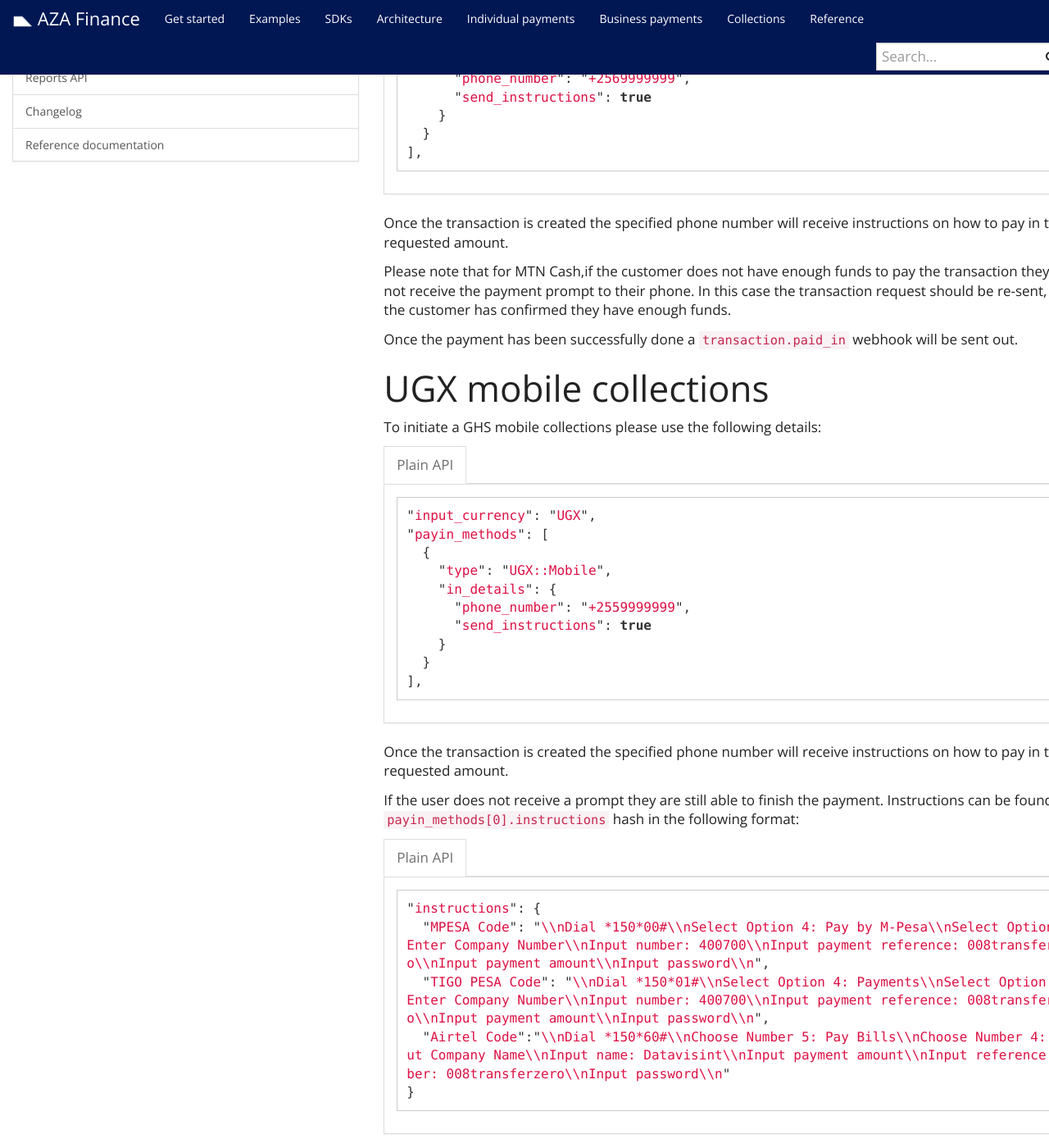
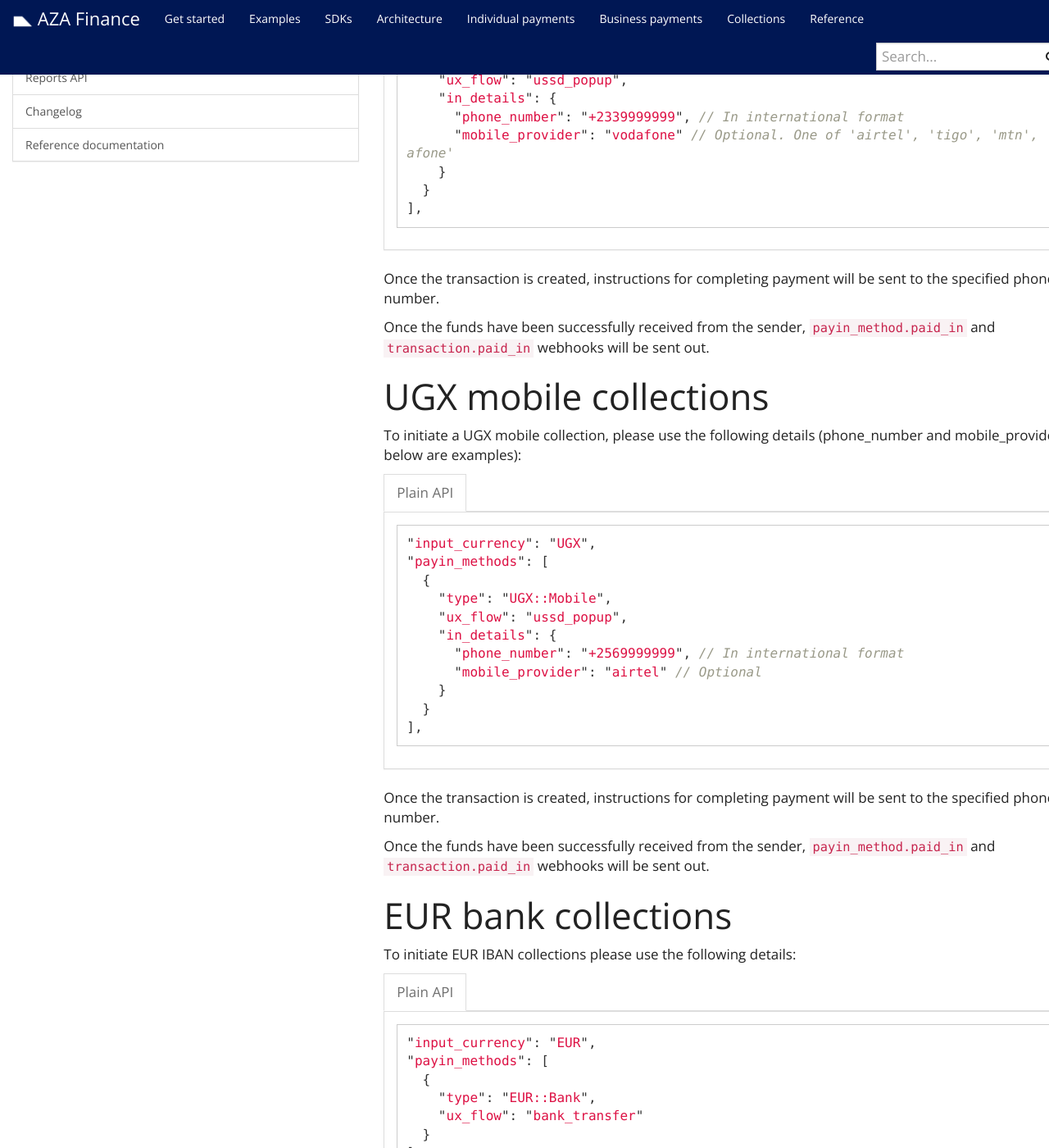
Before and after one commit to transferzero/api-documentation, a Jekyll site: the page built from _docs/collection-details.md, in a window 1280 px wide and 1400 px high, scrolled down 500 px. Shown: the whole window at 82% size. Built offline with Jekyll 4.4.1, drawn with Linux system fonts in a browser that asks for light colours; nearby versions of some CDN libraries; comment, search, counter and statistics services are not loaded; some of the changed text lies outside the part shown.

Commit message:
Update collection details specification
Updates the collections details in-line with forthcoming changes to our
API.

````diff
--- a/_docs/collection-details.md
+++ b/_docs/collection-details.md
@@ -6,11 +6,11 @@ permalink: /docs/collection-details/
 * Table of contents
 {:toc}
 
-This document lists the required details that needs to be sent for each of our collection corridor
+This document lists the required details that need to be sent for each of our collection corridors.
 
 # GHS mobile collections
 
-To initiate a GHS mobile collections please use the following details:
+To initiate a GHS mobile collection, please use the following details (phone_number and mobile_provider used below are examples):
 
 {% capture data-raw %}
 ```javascript
@@ -18,9 +18,10 @@ To initiate a GHS mobile collections please use the following details:
 "payin_methods": [
   {
     "type": "GHS::Mobile",
+    "ux_flow": "ussd_popup",
     "in_details": {
-      "phone_number": "+2569999999",
-      "send_instructions": true
+      "phone_number": "+2339999999", // In international format
+      "mobile_provider": "vodafone" // Optional. One of 'airtel', 'tigo', 'mtn', 'vodafone'
     }
   }
 ],
@@ -29,15 +30,13 @@ To initiate a GHS mobile collections please use the following details:
 
 {% include language-tabbar.html prefix="collection-ghs" raw=data-raw %}
 
-Once the transaction is created the specified phone number will receive instructions on how to pay in the requested amount.
+Once the transaction is created, instructions for completing payment will be sent to the specified phone number.
 
-Please note that for MTN Cash,if the customer does not have enough funds to pay the transaction they might not receive the payment prompt to their phone. In this case the transaction request should be re-sent, once the customer has confirmed they have enough funds.
-
-Once the payment has been successfully done a `transaction.paid_in` webhook will be sent out.
+Once the funds have been successfully received from the sender, `payin_method.paid_in` and `transaction.paid_in` webhooks will be sent out.
 
 # UGX mobile collections
 
-To initiate a GHS mobile collections please use the following details:
+To initiate a UGX mobile collection, please use the following details (phone_number and mobile_provider used below are examples):
 
 {% capture data-raw %}
 ```javascript
@@ -45,9 +44,10 @@ To initiate a GHS mobile collections please use the following details:
 "payin_methods": [
   {
     "type": "UGX::Mobile",
+    "ux_flow": "ussd_popup",
     "in_details": {
-      "phone_number": "+2559999999",
-      "send_instructions": true
+      "phone_number": "+2569999999", // In international format
+      "mobile_provider": "airtel" // Optional
     }
   }
 ],
@@ -56,25 +56,11 @@ To initiate a GHS mobile collections please use the following details:
 
 {% include language-tabbar.html prefix="collection-beyonic" raw=data-raw %}
 
-Once the transaction is created the specified phone number will receive instructions on how to pay in the requested amount.
+Once the transaction is created, instructions for completing payment will be sent to the specified phone number.
 
-If the user does not receive a prompt they are still able to finish the payment. Instructions can be found in the `payin_methods[0].instructions` hash in the following format:
+Once the funds have been successfully received from the sender, `payin_method.paid_in` and `transaction.paid_in` webhooks will be sent out.
 
-{% capture data-raw %}
-```javascript
-"instructions": {
-  "MPESA Code": "\\nDial *150*00#\\nSelect Option 4: Pay by M-Pesa\\nSelect Option 4: Enter Company Number\\nInput number: 400700\\nInput payment reference: 008transferzero\\nInput payment amount\\nInput password\\n",
-  "TIGO PESA Code": "\\nDial *150*01#\\nSelect Option 4: Payments\\nSelect Option 3: Enter Company Number\\nInput number: 400700\\nInput payment reference: 008transferzero\\nInput payment amount\\nInput password\\n",
-  "Airtel Code":"\\nDial *150*60#\\nChoose Number 5: Pay Bills\\nChoose Number 4: Input Company Name\\nInput name: Datavisint\\nInput payment amount\\nInput reference number: 008transferzero\\nInput password\\n"
-}
-```
-{% endcapture %}
-
-{% include language-tabbar.html prefix="collection-beyonic-out" raw=data-raw %}
-
-Once the payment has been successfully done a `transaction.paid_in` webhook will be sent out.
-
-# EUR IBAN collections
+# EUR bank collections
 
 To initiate EUR IBAN collections please use the following details:
 
@@ -83,7 +69,8 @@ To initiate EUR IBAN collections please use the following details:
 "input_currency": "EUR",
 "payin_methods": [
   {
-    "type": "EUR::Bank"
+    "type": "EUR::Bank",
+    "ux_flow": "bank_transfer"
   }
 ],
 ```
@@ -91,7 +78,7 @@ To initiate EUR IBAN collections please use the following details:
 
 {% include language-tabbar.html prefix="collection-iban" raw=data-raw %}
 
-The user will then need to follow the instructions as shown in the response's `out_details` hash:
+Payment should be made by the sender using the bank details returned in the response's `out_details` hash:
 
 {% capture data-raw %}
 ```javascript
@@ -109,25 +96,26 @@ The user will then need to follow the instructions as shown in the response's `o
 
 {% include language-tabbar.html prefix="collection-iban-out" raw=data-raw %}
 
-The user will then need to send the appropriate funds to the IBAN shown above, with the reference number used as "payment details" (the reference will be different for each collection request, the one above is just an example).
+Funds should be sent to the IBAN shown above, with the reference number used as "payment details" (the reference will be different for each collection request, the one above is just an example).
 
 Settlement times are dependent on what payment network the sender's bank supports:
-* If they support the Instant Payment network funds arrive within 2 hours (but usually within 5 minutes)
+* If they support the Instant Payment network, then funds arrive within 2 hours (but usually within 5 minutes)
 * If they support the SEPA network, then funds arrive within 1-2 business days
 * If they only support the Swift network, then funds arrive within 2-5 business days
 
-Once the payment has been received a `transaction.paid_in` webhook will be sent out.
+Once the funds have been successfully received from the sender, `payin_method.paid_in` and `transaction.paid_in` webhooks will be sent out.
 
-# GBP Faster Payments bank collections
+# GBP bank collections
 
 To initiate GBP Faster Payments collections please use the following details:
 
 {% capture data-raw %}
 ```javascript
-"input_currency": "GBP", // or EUR
+"input_currency": "GBP",
 "payin_methods": [
   {
-    "type": "GBP::Bank" // or EUR::Bank
+    "type": "GBP::Bank",
+    "ux_flow": "bank_transfer"
   }
 ],
 ```
@@ -135,7 +123,7 @@ To initiate GBP Faster Payments collections please use the following details:
 
 {% include language-tabbar.html prefix="collection-fp" raw=data-raw %}
 
-The user will then need to follow the instructions as shown in the response's `out_details` hash:
+Payment should be made by the sender using the bank details returned in the response's `out_details` hash:
 
 {% capture data-raw %}
 ```javascript
@@ -155,4 +143,8 @@ The user will then need to follow the instructions as shown in the response's `o
 
 {% include language-tabbar.html prefix="collection-fp-out" raw=data-raw %}
 
-The user will then need to send the appropriate funds to the account details shown above, with the reference number used as "payment details" (the reference will be different for each collection request, the one above is just an example). If the payment was sent as a Faster Payments transfer then the collection should arrive within 2 hours (but usually instantly) If Faster Payments transfer is not used, or the funds are sent from outside the UK then however this will be a Swift payment, which can take up to 5 business days to arrive. Once the payment has been received a `transaction.paid_in` webhook will be sent out.
+Funds should be sent to the IBAN shown above, with the reference number used as "payment details" (the reference will be different for each collection request, the one above is just an example).
+
+If the payment was sent as a Faster Payments transfer then the collection should arrive within 2 hours (but usually instantly). If Faster Payments transfer is not used, or the funds are sent from outside the UK, this will be a Swift payment which can take up to 5 business days to arrive.
+
+Once the funds have been successfully received from the sender, `payin_method.paid_in` and `transaction.paid_in` webhooks will be sent out.
````
